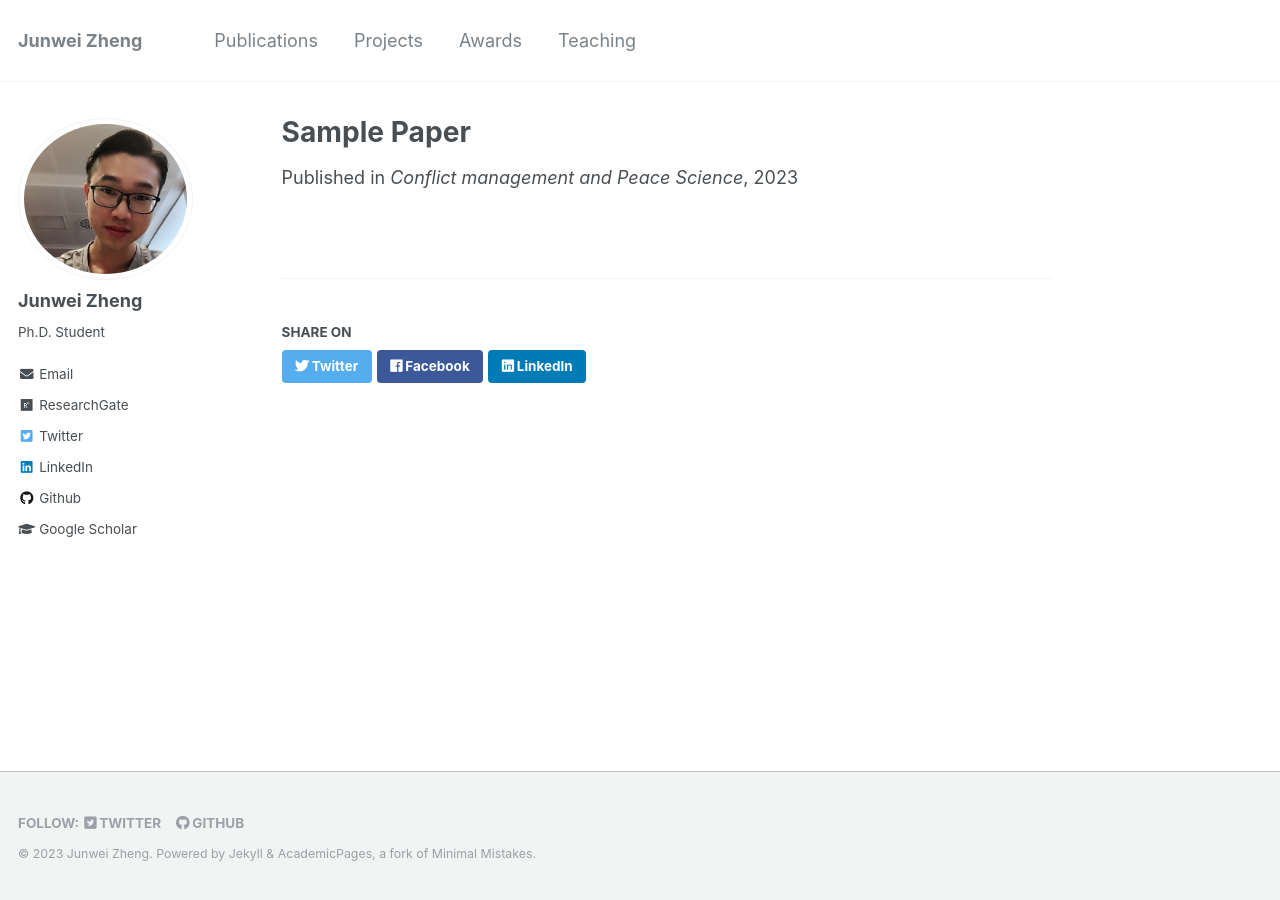
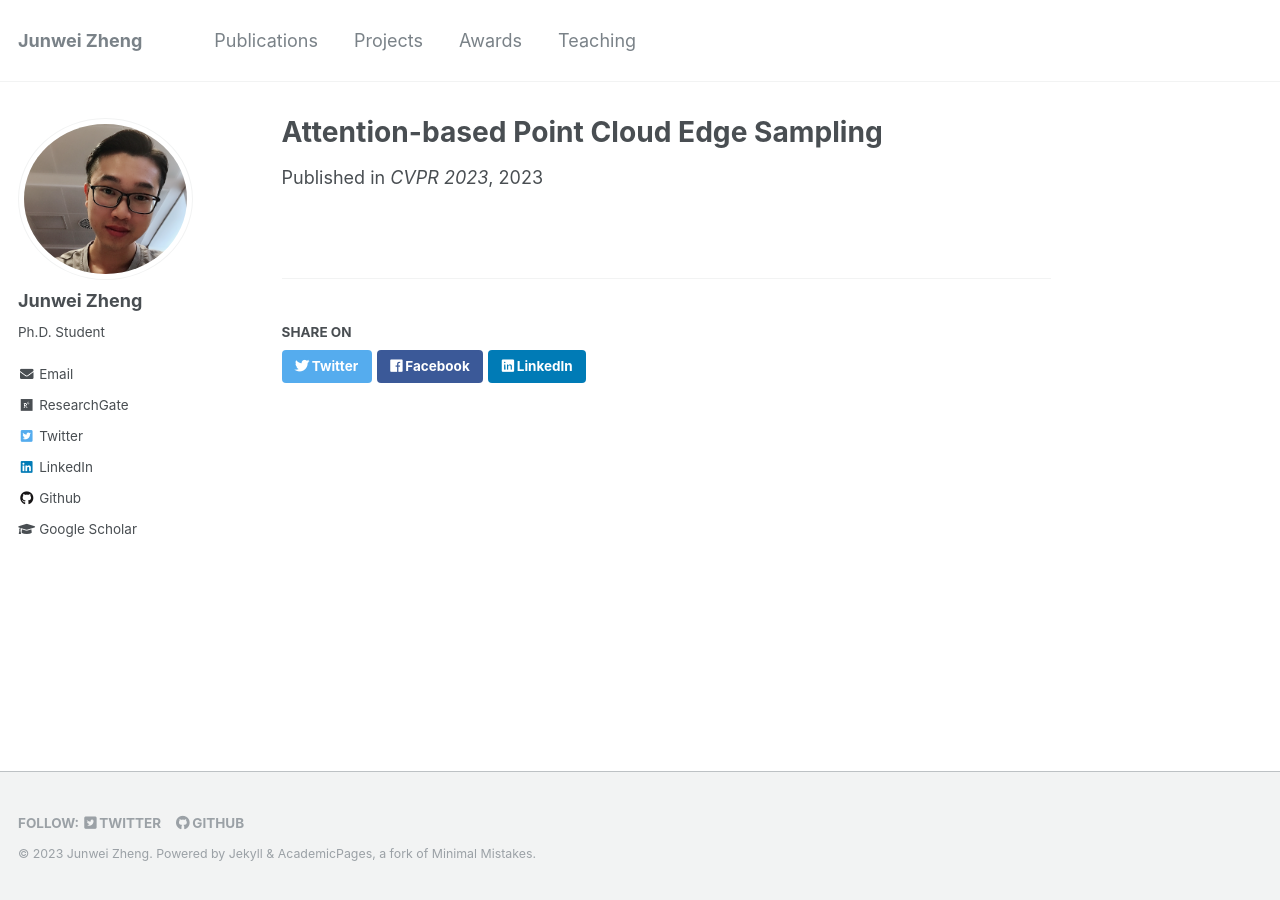
Before and after one commit to JunweiZheng93/JunweiZheng93.github.io, a Jekyll site: the page built from _publications/2021-conflict-preemption.md, in a window 1280 px wide. Built offline with Jekyll 4.4.1, drawn with Linux system fonts in a browser that asks for light colours.

Commit message:
add APES for CVPR2023

```diff
--- a/_publications/2021-conflict-preemption.md
+++ b/_publications/2021-conflict-preemption.md
@@ -1,9 +1,6 @@
 ---
-title: "Sample Paper"
-author: 'W. Liu*, <b>R. Stiefelhagen</b>*, D. Wang (*Equal Contribution)'
-venue: 'Conflict management and Peace Science'
-paperurl: 'https://openaccess.thecvf.com/content/CVPR2022/papers/Zhang_TopFormer_Token_Pyramid_Transformer_for_Mobile_Semantic_Segmentation_CVPR_2022_paper.pdf'
-github: 'https://github.com/jayrobwilliams/conflict-preemption'
-dataset: "dddd"
-video: "ddddd"
+title: "Attention-based Point Cloud Edge Sampling"
+author: 'C. Wu, <b>J. Zheng</b>, J. Pfrommer, J. Beyerer'
+venue: 'CVPR 2023'
+github: 'https://github.com/JunweiZheng93/APES'
 ---
```
